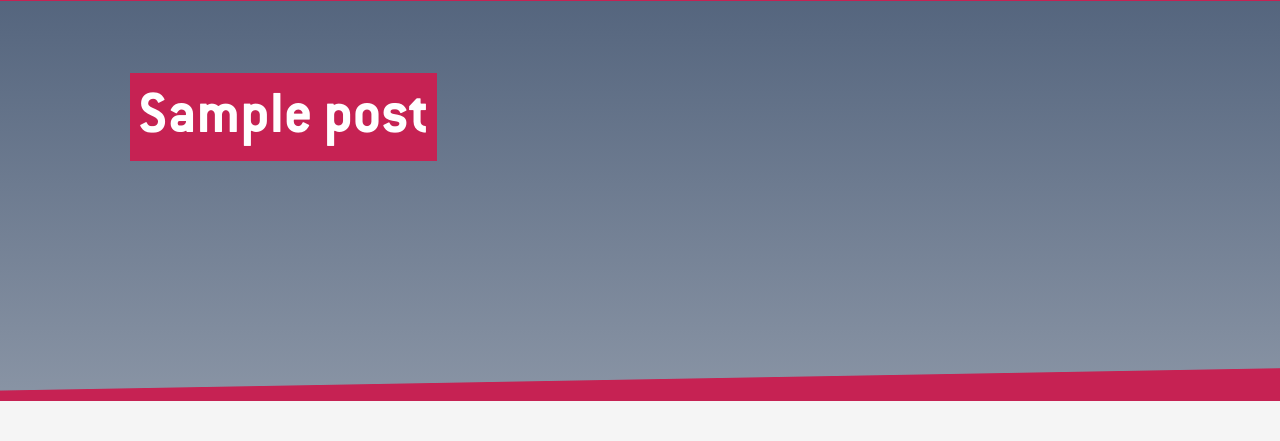
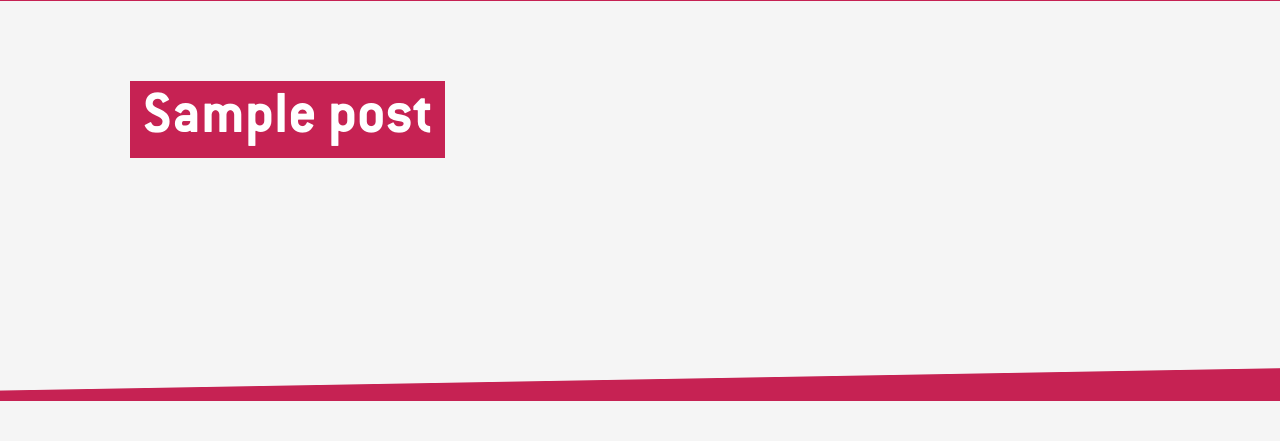
Before and after one commit to AxelUrbain/onestla.org, a WordPress theme: template web/app/themes/onestla-theme/front-page.php in a window 1280 px wide. Shown: the part 104-545 px from the top of the page. Run offline with PHP 8.4 and a stand-in for WordPress, Linux system fonts and the light colour scheme; the site name, menu and one post (Sample post) are stand-ins, and other content is empty; some libraries are stand-ins or nearby versions; some web fonts are replaced.

Commit message:
img pres page

```diff
--- a/web/app/themes/onestla-theme/front-page.php
+++ b/web/app/themes/onestla-theme/front-page.php
@@ -1,6 +1,6 @@
 <?php get_header(); ?>
 
-<div id="pres-blog" style="background-image: linear-gradient(rgba(31,53,86, 0.75), rgba(31,53,86,0.5)), url(<?php the_post_thumbnail_url(); ?>);" >
+<div id="pres-blog" style="background-image:url(<?php the_post_thumbnail_url('post-page-pres'); ?>);" >
     <div class="container">
         <div class="p-60">
             <div class="row">
--- a/web/app/themes/onestla-theme/functions.php
+++ b/web/app/themes/onestla-theme/functions.php
@@ -18,6 +18,7 @@
     register_nav_menu('footer', 'Pied de page');
 
     add_image_size('post-thumbnail', 350, 215, true);
+    add_image_size('post-page-pres', 1920, 1080, true);
 }
 
 add_action('after_setup_theme', 'onestla_supports');
--- a/web/app/themes/onestla-theme/style.css
+++ b/web/app/themes/onestla-theme/style.css
@@ -178,13 +178,9 @@
 
 .title-page mark {
     color: #FFFFFF;
-    padding: 0 0.5rem;
     -webkit-box-decoration-break: clone;
     box-decoration-break: clone;
     background-color: #c62253;
-    padding-bottom: 0px;
-    padding-top: 20px;
-    padding-bottom: 15px;
 }
 
 /* padding */
```
Also changed, not shown: .htaccess (added), 1 other file.
